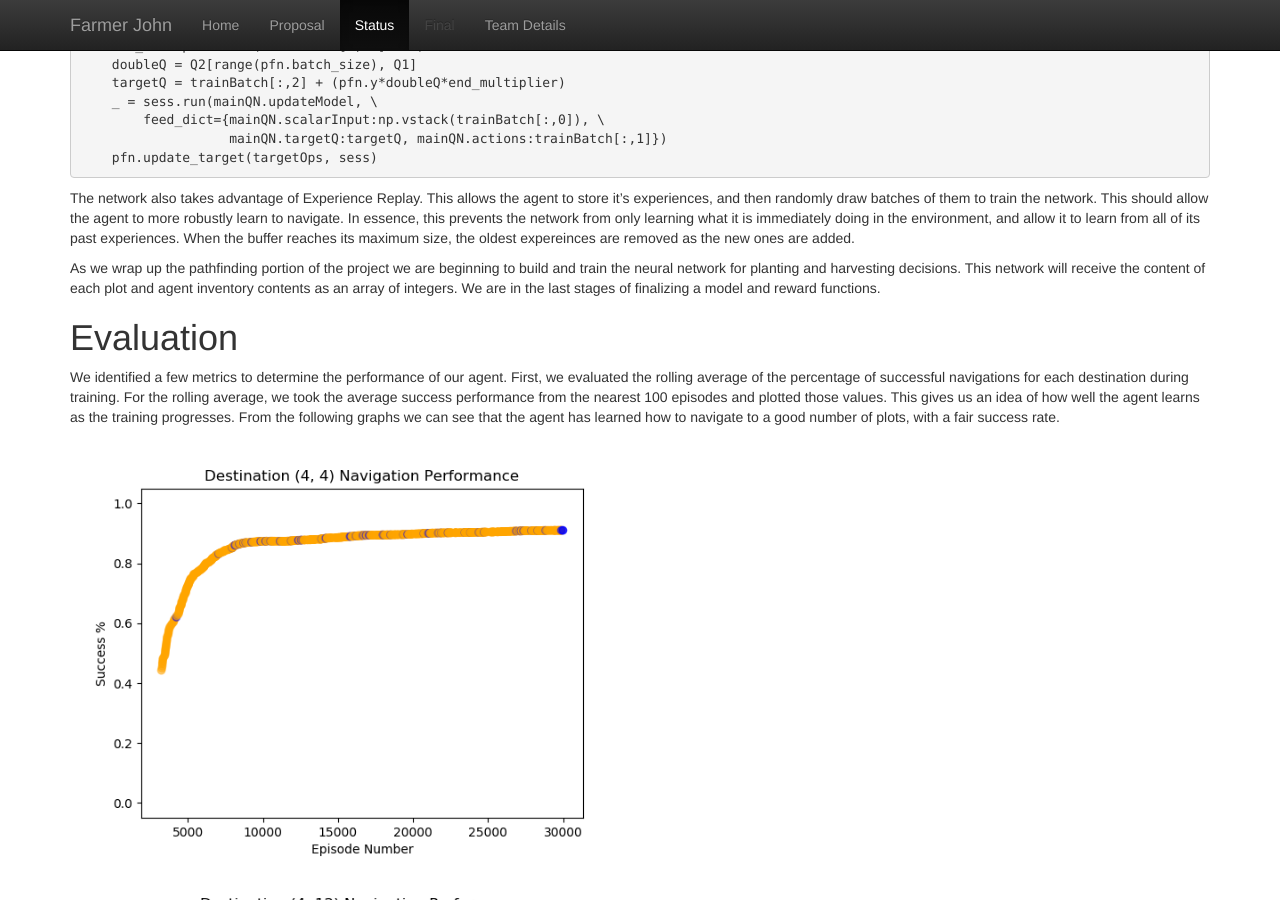
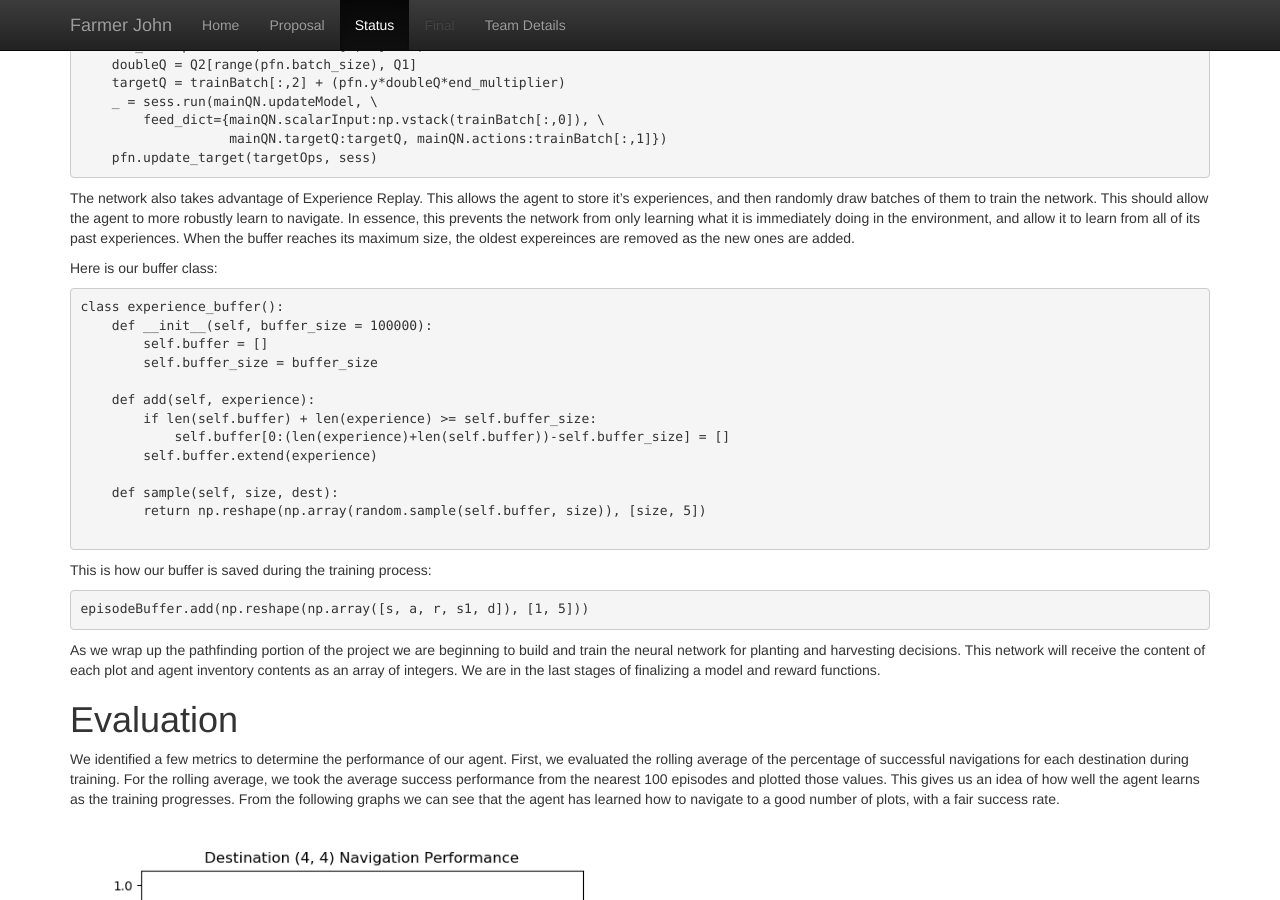
Before and after one commit to Eisah-Jones/Farmer-John, a Jekyll site: the page built from docs/status.md, in a window 1280 px wide and 900 px high, scrolled down 1310 px. Built offline with Jekyll 4.4.1, drawn with Linux system fonts in a browser that asks for light colours.

Commit message:
Update status.md

````diff
--- a/docs/status.md
+++ b/docs/status.md
@@ -40,6 +40,29 @@ if total_steps % (pfn.update_freq) == 0:
 ```
 
 The network also takes advantage of Experience Replay. This allows the agent to store it's experiences, and then randomly draw batches of them to train the network. This should allow the agent to more robustly learn to navigate. In essence, this prevents the network from only learning what it is immediately doing in the environment, and allow it to learn from all of its past experiences. When the buffer reaches its maximum size, the oldest expereinces are removed as the new ones are added.
+
+Here is our buffer class:
+```
+class experience_buffer():
+    def __init__(self, buffer_size = 100000):
+        self.buffer = []
+        self.buffer_size = buffer_size
+
+    def add(self, experience):
+        if len(self.buffer) + len(experience) >= self.buffer_size:
+            self.buffer[0:(len(experience)+len(self.buffer))-self.buffer_size] = []
+        self.buffer.extend(experience)
+
+    def sample(self, size, dest):
+        return np.reshape(np.array(random.sample(self.buffer, size)), [size, 5])
+
+```
+
+
+This is how our buffer is saved during the training process:
+```
+episodeBuffer.add(np.reshape(np.array([s, a, r, s1, d]), [1, 5]))
+```
 
 As we wrap up the pathfinding portion of the project we are beginning to build and train the neural network for planting and harvesting decisions. This network will receive the content of each plot and agent inventory contents as an array of integers. We are in the last stages of finalizing a model and reward functions.
 
````
